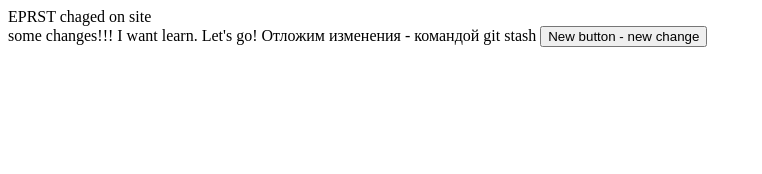
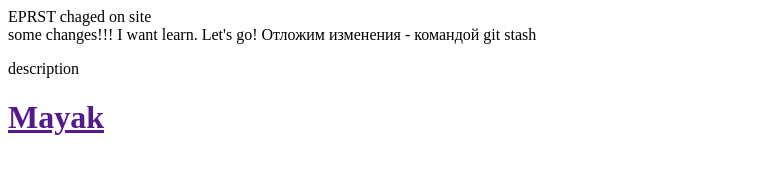
Before and after one commit to Tarnavar/NewA, a plain HTML site: page index.html in a window 1280 px wide. Shown: the whole page, without its empty margins (0-762 px from the left). Drawn offline with Linux system fonts and the light colour scheme.

Commit message:
descr and mayak

```diff
--- a/index.html
+++ b/index.html
@@ -15,6 +15,7 @@
     some changes!!! I want learn. Let's go!
 
     Отложим изменения - командой git stash
-    <button>New button - new change</button>
+    <p>description</p>
+    <h1><a href="">Mayak</a></h1>
 </body>
 </html>
```
